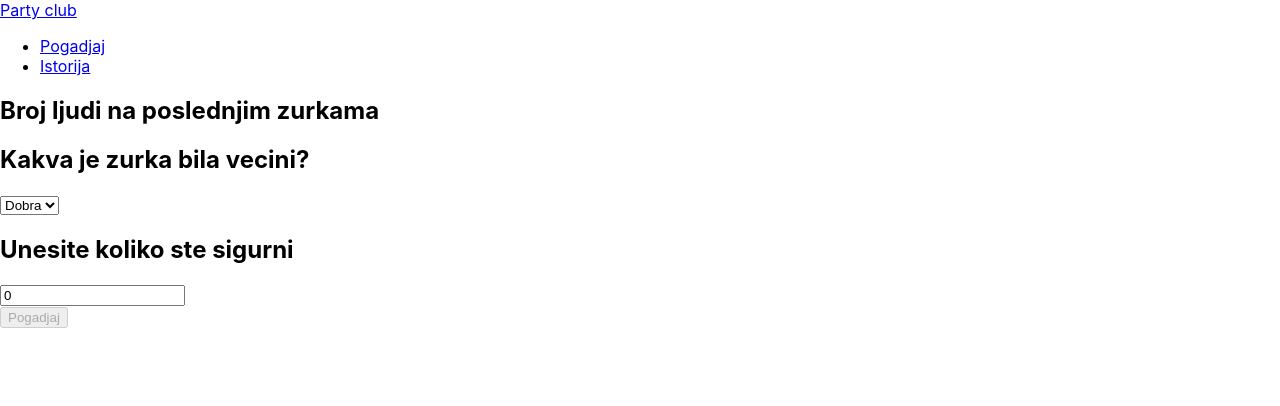
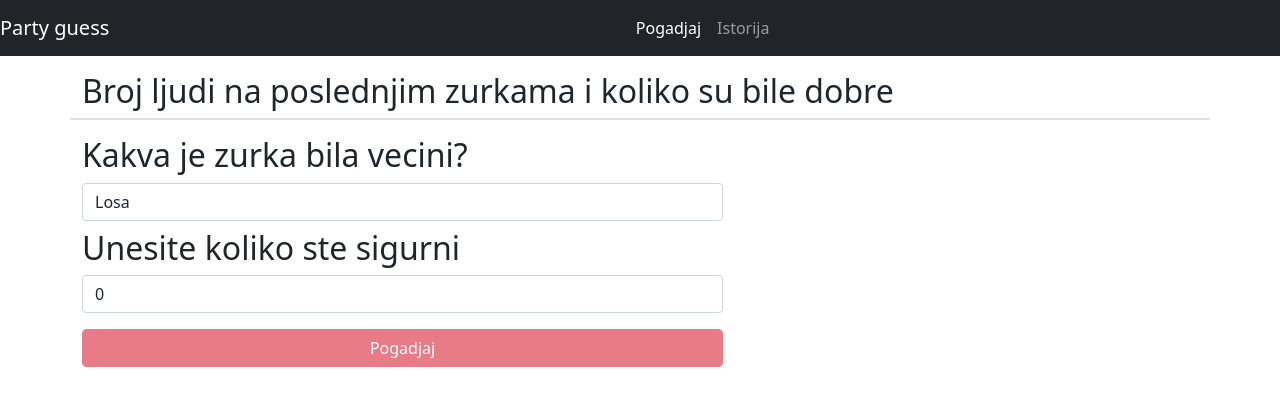
Before and after one commit to Kaja6/iteh_react_domaci, a React (Create React App) app: page / in a window 1280 px wide. Shown: the top 406 px of the page. Built offline with nearby package versions, Linux system fonts and the light colour scheme.

Commit message:
gotovo skroz

```diff
--- a/public/index.html
+++ b/public/index.html
@@ -5,6 +5,12 @@
     <link rel="icon" href="%PUBLIC_URL%/favicon.ico" />
     <meta name="viewport" content="width=device-width, initial-scale=1" />
     <meta name="theme-color" content="#000000" />
+    <link
+    rel="stylesheet"
+    href="https://cdn.jsdelivr.net/npm/bootstrap@5.1.3/dist/css/bootstrap.min.css"
+    integrity="sha384-1BmE4kWBq78iYhFldvKuhfTAU6auU8tT94WrHftjDbrCEXSU1oBoqyl2QvZ6jIW3"
+    crossorigin="anonymous"
+  />
     <meta
       name="description"
       content="Web site created using create-react-app"
--- a/src/App.js
+++ b/src/App.js
@@ -5,7 +5,7 @@ import './App.css';
 import Navbar from './components/Navbar';
 import Party from './pages/Party';
 import Istorija from './pages/Istorija';
-//import 'bootstrap/dist/css/bootstrap.min.css';
+import 'bootstrap/dist/css/bootstrap.min.css';
 
 function App() {
   const [pokusaji, setPokusaji] = useState([]);
--- a/src/components/IstorijaItem.jsx
+++ b/src/components/IstorijaItem.jsx
@@ -1,6 +1,6 @@
 import React from 'react';
 
-export default function StatistikaItem({ naziv, vrednost }) {
+export default function IstorijaItem({ naziv, vrednost }) {
   return (
     <div className='d-flex justify-content-between align-items-center border'>
       <div className='display-4'>
--- a/src/components/Navbar.jsx
+++ b/src/components/Navbar.jsx
@@ -4,7 +4,7 @@ import { NavLink } from 'react-router-dom'
 export default function Navbar() {
   return (
     <nav className="navbar navbar-expand-lg navbar-dark sticky-top bg-dark">
-      <NavLink className="navbar-brand" to='/' >Party club</NavLink>
+      <NavLink className="navbar-brand" to='/' >Party guess</NavLink>
 
       <div className="navbar-collapse collapse">
         <ul className="navbar-nav mx-auto">
--- a/src/pages/Istorija.jsx
+++ b/src/pages/Istorija.jsx
@@ -21,12 +21,12 @@ export default function Istorija({ pokusaji }) {
   const sorted = Object.keys(parsed).sort((a, b) => { return parsed[a] - parsed[b] })
   return (
     <div className='container mt-2'>
-      <StatistikaItem naziv='Ukupan broj pogadjanja' vrednost={pokusaji.length} />
-      <StatistikaItem naziv='Ukupno dobrih zurki' vrednost={ukupnoZelena} />
-      <StatistikaItem naziv='Ukupno losih zurki' vrednost={ukupnoCrvena} />
-      <StatistikaItem naziv='Ukupan ulog' vrednost={ukupanUlog} />
-      <StatistikaItem naziv='Ukupan broj poena' vrednost={ukupanDobitak} />
-      <StatistikaItem naziv='Najcesci broj ljudi na zurci' vrednost={sorted[sorted.length - 1]} />
+      <IstorijaItem naziv='Ukupan broj pogadjanja' vrednost={pokusaji.length} />
+      <IstorijaItem naziv='Ukupno dobrih zurki' vrednost={ukupnoZelena} />
+      <IstorijaItem naziv='Ukupno losih zurki' vrednost={ukupnoCrvena} />
+      <IstorijaItem naziv='Ukupan ulog' vrednost={ukupanUlog} />
+      <IstorijaItem naziv='Ukupan broj poena' vrednost={ukupanDobitak} />
+      <IstorijaItem naziv='Najcesci broj ljudi na zurci' vrednost={sorted[sorted.length - 1]} />
 
     </div>
   );
--- a/src/pages/Party.jsx
+++ b/src/pages/Party.jsx
@@ -5,11 +5,11 @@ import Broj from '../components/Broj';
 
 export default function Party({ pokusaji, dodajPokusaj }) {
   const [ulog, setUlog] = useState(0);
-  const [boja, setBoja] = useState('black');
+  const [boja, setBoja] = useState('red');
   const [dobitak, setDobitak] = useState(undefined);
   return (
     <div className='container mt-3'>
-      <h2>Broj ljudi na poslednjim zurkama</h2>
+      <h2>Broj ljudi na poslednjim zurkama i koliko su bile dobre</h2>
       <div className='row d-flex  align-items-center border'>
         {
           pokusaji.map((element, index) => {
```
Also changed, not shown: package.json (+10 -6 lines), 1 other file (tests, documents, lock files or other folders).
